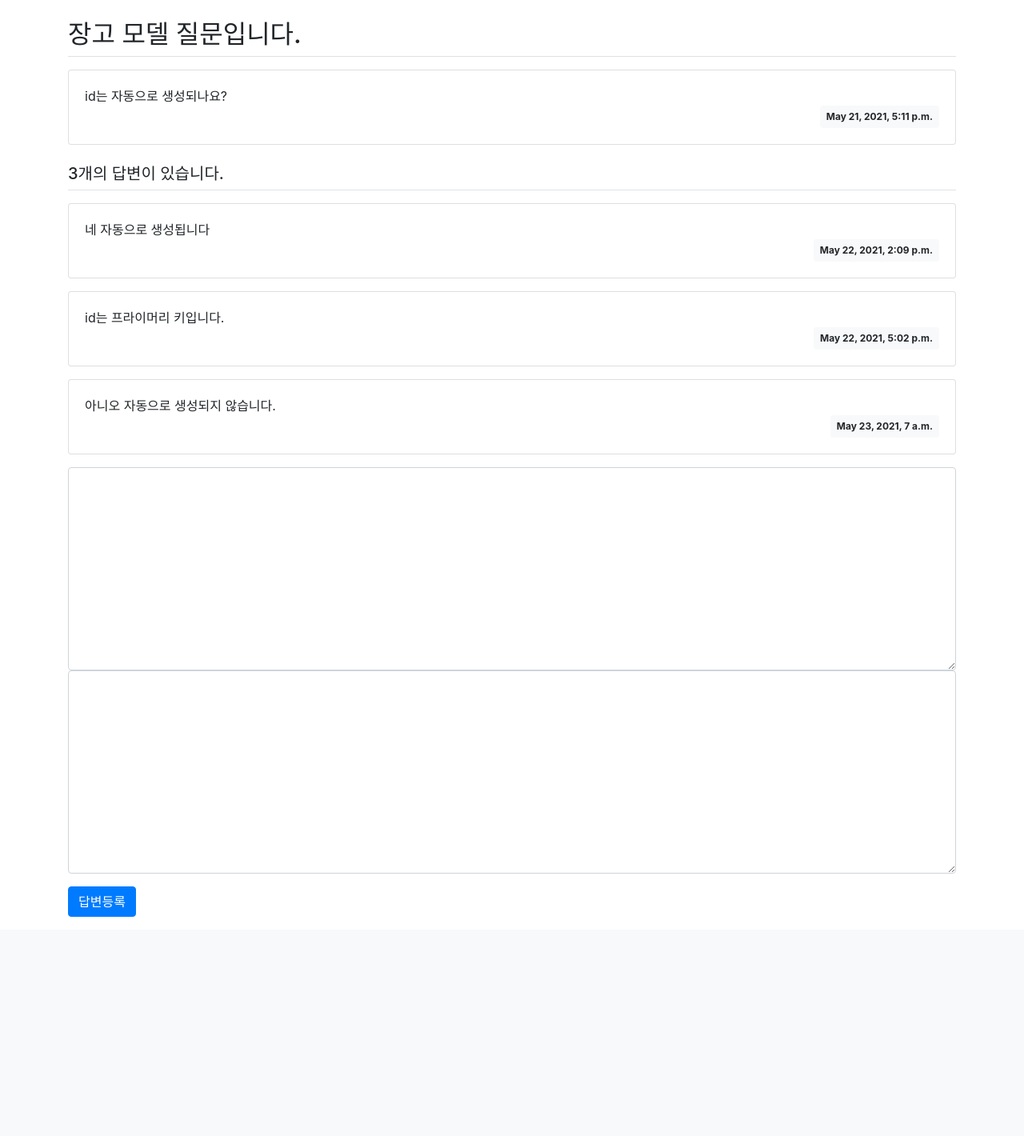
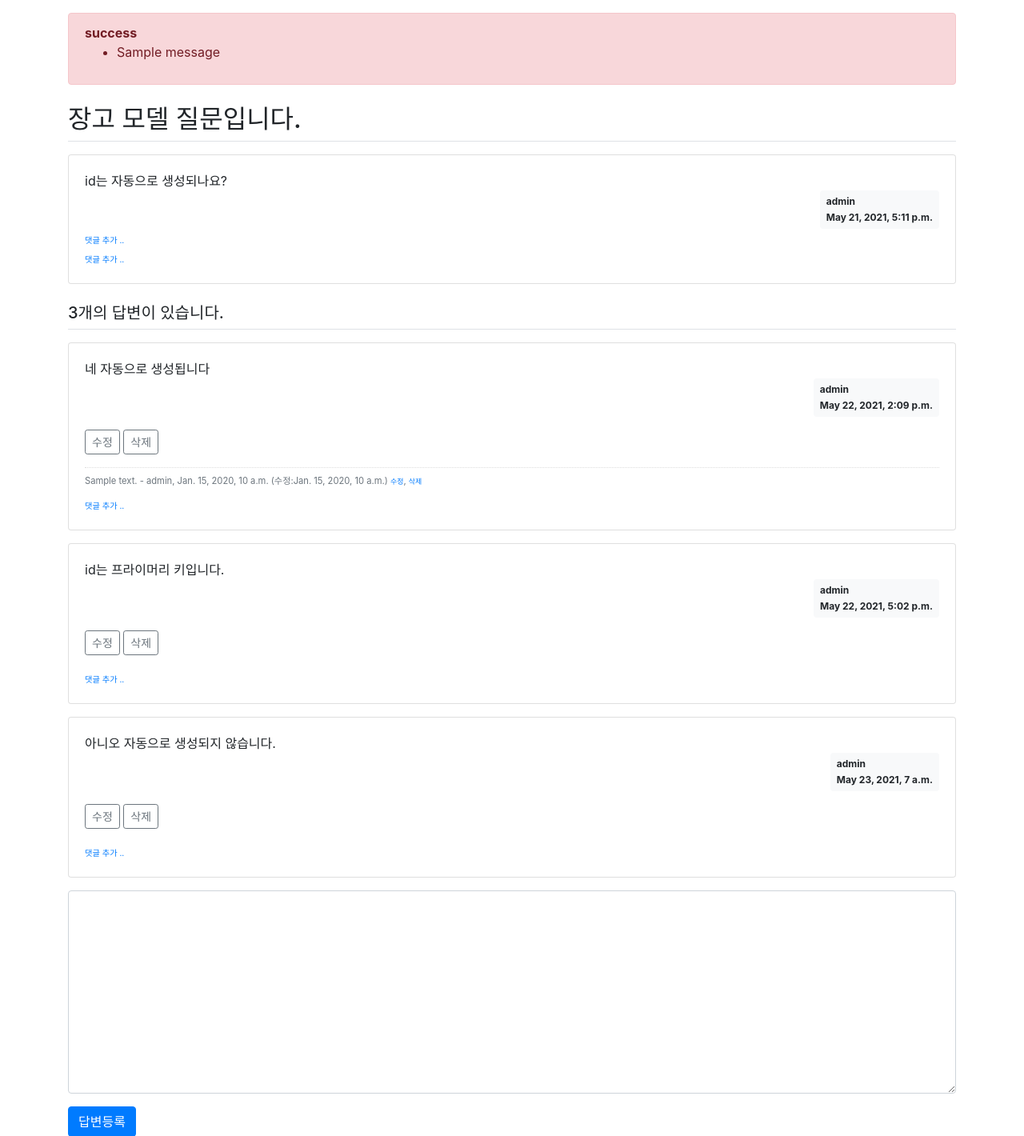
Before and after one commit to joielee09/-DEV-JumpToDjango, a Django app: page /pybo/answer/create/2/ in a window 1280 px wide. Shown: the part 57-1477 px from the top of the page at 80% size. Before the commit the page ends 1203 px from the top, so only its background shows below. Run offline with Django 3.2, Linux system fonts and the light colour scheme; a user stored in the database is signed in; data comes from the database, SQL or seed files in the repository; both versions use the stored data as it was after the commit; tables that the repository leaves empty hold one stand-in row (values such as "Sample post"); one stand-in notice (Sample message) is shown; some libraries are stand-ins or nearby versions.

Commit message:
chapter 03-10

```diff
--- a/mysite/pybo/forms.py
+++ b/mysite/pybo/forms.py
@@ -1,5 +1,6 @@
 from django import forms
 from .models import *
+from pybo.models import Question, Answer, Comment
 
 class QuestionForm(forms.ModelForm):
   class Meta:
@@ -21,3 +22,11 @@ class AnswerForm(forms.ModelForm):
         labels = {
             'content': '답변내용',
         }
+
+class CommentForm(forms.ModelForm):
+    class Meta:
+        model = Comment
+        fields = ['content']
+        labels = {
+            'content': '댓글내용',
+        }
--- a/mysite/pybo/urls.py
+++ b/mysite/pybo/urls.py
@@ -7,5 +7,15 @@ urlpatterns = [
     path('', views.index, name='index'),
     path('<int:question_id>/', views.detail, name='detail'),
     path('answer/create/<int:question_id>/', views.answer_create, name='answer_create'),
-    path('question_create/',views.question_create, name='question_create')
+    path('question_create/',views.question_create, name='question_create'),
+    path('question/modify/<int:question_id>/', views.question_modify, name='question_modify'),
+    path('question/delete/<int:question_id>/', views.question_delete, name='question_delete'),
+    path('answer/modify/<int:answer_id>/', views.answer_modify, name='answer_modify'),
+    path('answer/delete/<int:answer_id>/', views.answer_delete, name='answer_delete'),
+    path('comment/create/question/<int:question_id>/', views.comment_create_question, name='comment_create_question'),
+    path('comment/modify/question/<int:comment_id>/', views.comment_modify_question, name='comment_modify_question'),
+    path('comment/delete/question/<int:comment_id>/', views.comment_delete_question, name='comment_delete_question'),
+    path('comment/create/answer/<int:answer_id>/', views.comment_create_answer, name='comment_create_answer'),
+    path('comment/modify/answer/<int:comment_id>/', views.comment_modify_answer, name='comment_modify_answer'),
+    path('comment/delete/answer/<int:comment_id>/', views.comment_delete_answer, name='comment_delete_answer'),
 ]
--- a/mysite/pybo/views.py
+++ b/mysite/pybo/views.py
@@ -5,6 +5,9 @@ from django.utils import timezone
 from .forms import *
 from django.core.paginator import Paginator
 from django.contrib.auth.decorators import login_required
+from django.contrib import messages
+from .forms import QuestionForm, AnswerForm, CommentForm
+from .models import Question, Answer, Comment
 
 def index(request): # index 함수의 매개변수 request는 장고에 의해 자동으로 전달되는 HTTP 요청 객체.
 
@@ -68,3 +71,187 @@ def question_create(request):
       form = QuestionForm()
     context = {'form': form}
     return render(request, 'pybo/question_form.html', context)
+
+@login_required(login_url='common:login')
+def question_modify(request, question_id):
+    """
+    pybo 질문수정
+    """
+    question = get_object_or_404(Question, pk=question_id)
+    if request.user != question.author:
+        messages.error(request, '수정권한이 없습니다')
+        return redirect('pybo:detail', question_id=question.id)
+
+    if request.method == "POST":
+        form = QuestionForm(request.POST, instance=question)
+        if form.is_valid():
+            question = form.save(commit=False)
+            question.author = request.user
+            question.modify_date = timezone.now()  # 수정일시 저장
+            question.save()
+            return redirect('pybo:detail', question_id=question.id)
+    else:
+        form = QuestionForm(instance=question)
+    context = {'form': form}
+    return render(request, 'pybo/question_form.html', context)
+
+@login_required(login_url='common:login')
+def question_delete(request, question_id):
+    """
+    pybo 질문삭제
+    """
+    question = get_object_or_404(Question, pk=question_id)
+    if request.user != question.author:
+        messages.error(request, '삭제권한이 없습니다')
+        return redirect('pybo:detail', question_id=question.id)
+    question.delete()
+    return redirect('pybo:index')
+
+@login_required(login_url='common:login')
+def answer_modify(request, answer_id):
+    """
+    pybo 답변수정
+    """
+    answer = get_object_or_404(Answer, pk=answer_id)
+    if request.user != answer.author:
+        messages.error(request, '수정권한이 없습니다')
+        return redirect('pybo:detail', question_id=answer.question.id)
+
+    if request.method == "POST":
+        form = AnswerForm(request.POST, instance=answer)
+        if form.is_valid():
+            answer = form.save(commit=False)
+            answer.author = request.user
+            answer.modify_date = timezone.now()
+            answer.save()
+            return redirect('pybo:detail', question_id=answer.question.id)
+    else:
+        form = AnswerForm(instance=answer)
+    context = {'answer': answer, 'form': form}
+    return render(request, 'pybo/answer_form.html', context)
+
+@login_required(login_url='common:login')
+def answer_delete(request, answer_id):
+    """
+    pybo 답변삭제
+    """
+    answer = get_object_or_404(Answer, pk=answer_id)
+    if request.user != answer.author:
+        messages.error(request, '삭제권한이 없습니다')
+    else:
+        answer.delete()
+    return redirect('pybo:detail', question_id=answer.question.id)
+
+@login_required(login_url='common:login')
+def comment_create_question(request, question_id):
+    """
+    pybo 질문댓글등록
+    """
+    question = get_object_or_404(Question, pk=question_id)
+    if request.method == "POST":
+        form = CommentForm(request.POST)
+        if form.is_valid():
+            comment = form.save(commit=False)
+            comment.author = request.user
+            comment.create_date = timezone.now()
+            comment.question = question
+            comment.save()
+            return redirect('pybo:detail', question_id=question.id)
+    else:
+        form = CommentForm()
+    context = {'form': form}
+    return render(request, 'pybo/comment_form.html', context)
+
+@login_required(login_url='common:login')
+def comment_modify_question(request, comment_id):
+    """
+    pybo 질문댓글수정
+    """
+    comment = get_object_or_404(Comment, pk=comment_id)
+    if request.user != comment.author:
+        messages.error(request, '댓글수정권한이 없습니다')
+        return redirect('pybo:detail', question_id=comment.question.id)
+
+    if request.method == "POST":
+        form = CommentForm(request.POST, instance=comment)
+        if form.is_valid():
+            comment = form.save(commit=False)
+            comment.author = request.user
+            comment.modify_date = timezone.now()
+            comment.save()
+            return redirect('pybo:detail', question_id=comment.question.id)
+    else:
+        form = CommentForm(instance=comment)
+    context = {'form': form}
+    return render(request, 'pybo/comment_form.html', context)
+
+@login_required(login_url='common:login')
+def comment_delete_question(request, comment_id):
+    """
+    pybo 질문댓글삭제
+    """
+    comment = get_object_or_404(Comment, pk=comment_id)
+    if request.user != comment.author:
+        messages.error(request, '댓글삭제권한이 없습니다')
+        return redirect('pybo:detail', question_id=comment.question.id)
+    else:
+        comment.delete()
+    return redirect('pybo:detail', question_id=comment.question.id)
+
+@login_required(login_url='common:login')
+def comment_create_answer(request, answer_id):
+    """
+    pybo 답글댓글등록
+    """
+    answer = get_object_or_404(Answer, pk=answer_id)
+    if request.method == "POST":
+        form = CommentForm(request.POST)
+        if form.is_valid():
+            comment = form.save(commit=False)
+            comment.author = request.user
+            comment.create_date = timezone.now()
+            comment.answer = answer
+            comment.save()
+            return redirect('pybo:detail', question_id=comment.answer.question.id)
+    else:
+        form = CommentForm()
+    context = {'form': form}
+    return render(request, 'pybo/comment_form.html', context)
+
+
+@login_required(login_url='common:login')
+def comment_modify_answer(request, comment_id):
+    """
+    pybo 답글댓글수정
+    """
+    comment = get_object_or_404(Comment, pk=comment_id)
+    if request.user != comment.author:
+        messages.error(request, '댓글수정권한이 없습니다')
+        return redirect('pybo:detail', question_id=comment.answer.question.id)
+
+    if request.method == "POST":
+        form = CommentForm(request.POST, instance=comment)
+        if form.is_valid():
+            comment = form.save(commit=False)
+            comment.author = request.user
+            comment.modify_date = timezone.now()
+            comment.save()
+            return redirect('pybo:detail', question_id=comment.answer.question.id)
+    else:
+        form = CommentForm(instance=comment)
+    context = {'form': form}
+    return render(request, 'pybo/comment_form.html', context)
+
+
+@login_required(login_url='common:login')
+def comment_delete_answer(request, comment_id):
+    """
+    pybo 답글댓글삭제
+    """
+    comment = get_object_or_404(Comment, pk=comment_id)
+    if request.user != comment.author:
+        messages.error(request, '댓글삭제권한이 없습니다')
+        return redirect('pybo:detail', question_id=comment.answer.question.id)
+    else:
+        comment.delete()
+    return redirect('pybo:detail', question_id=comment.answer.question.id)
--- /dev/null
+++ b/mysite/static/style.css
@@ -0,0 +1,4 @@
+.comment {
+    border-top:dotted 1px #ddd;
+    font-size:0.7em;
+}
--- a/mysite/templates/base.html
+++ b/mysite/templates/base.html
@@ -21,5 +21,9 @@
 <script src="{% static 'jquery-3.6.0.min.js' %}"></script>
 <!-- Bootstrap JS -->
 <script src="{% static 'bootstrap.min.js' %}"></script>
+<!-- 자바스크립트 Start -->
+{% block script %}
+{% endblock %}
+<!-- 자바스크립트 End -->
 </body>
 </html>
--- a/mysite/templates/pybo/question_detail.html
+++ b/mysite/templates/pybo/question_detail.html
@@ -2,15 +2,90 @@
 {% block content %}
 
 <div class="container my-3">
+    <!-- 사용자오류 표시 -->
+    {% if messages %}
+    <div class="alert alert-danger my-3" role="alert">
+    {% for message in messages %}
+        <strong>{{ message.tags }}</strong>
+        <ul><li>{{ message.message }}</li></ul>
+    {% endfor %}
+    </div>
+    {% endif %}
     <h2 class="border-bottom py-2">{{ question.subject }}</h2>
     <div class="card my-3">
         <div class="card-body">
             <div class="card-text" style="white-space: pre-line;">{{ question.content }}</div>
             <div class="d-flex justify-content-end">
-                <div class="badge badge-light p-2">
-                    {{ question.create_date }}
+                {% if question.modify_date %}
+                <div class="badge badge-light p-2 text-left mx-3">
+                    <div class="mb-2">modified at</div>
+                    <div>{{ question.modify_date }}</div>
+                </div>
+                {% endif %}
+                <div class="badge badge-light p-2 text-left">
+                    <div class="mb-2">{{ question.author.username }}</div>
+                    <div>{{ question.create_date }}</div>
                 </div>
             </div>
+            {% if request.user == answer.author %}
+            <div class="my-3">
+                <a href="{% url 'pybo:answer_modify' answer.id  %}"
+                class="btn btn-sm btn-outline-secondary">수정</a>
+                <a href="#" class="delete btn btn-sm btn-outline-secondary "
+                    data-uri="{% url 'pybo:answer_delete' answer.id  %}">삭제</a>
+            </div>
+            {% endif %}
+            <!-- 질문 댓글 Start -->
+            {% if question.comment_set.count > 0 %}
+            <div class="mt-3">
+            {% for comment in question.comment_set.all %}
+                <div class="comment py-2 text-muted">
+                    <span style="white-space: pre-line;">{{ comment.content }}</span>
+                    <span>
+                        - {{ comment.author }}, {{ comment.create_date }}
+                        {% if comment.modify_date %}
+                        (수정:{{ comment.modify_date }})
+                        {% endif %}
+                    </span>
+                    {% if request.user == comment.author %}
+                    <a href="{% url 'pybo:comment_modify_question' comment.id  %}" class="small">수정</a>,
+                    <a href="#" class="small delete"
+                    data-uri="{% url 'pybo:comment_delete_question' comment.id  %}">삭제</a>
+                    {% endif %}
+                </div>
+        {% endfor %}
+        </div>
+        {% endif %}
+        <div>
+            <a href="{% url 'pybo:comment_create_question' question.id  %}"
+                class="small"><small>댓글 추가 ..</small></a>
+        </div>
+        <!-- 질문 댓글 End -->
+        {% if question.comment_set.count > 0 %}
+            <div class="mt-3">
+            {% for comment in question.comment_set.all %}
+                <div class="comment py-2 text-muted">
+                    <span style="white-space: pre-line;">{{ comment.content }}</span>
+                    <span>
+                        - {{ comment.author }}, {{ comment.create_date }}
+                        {% if comment.modify_date %}
+                        (수정:{{ comment.modify_date }})
+                        {% endif %}
+                    </span>
+                    {% if request.user == comment.author %}
+                    <a href="{% url 'pybo:comment_modify_question' comment.id  %}" class="small">수정</a>,
+                    <a href="#" class="small delete"
+                       data-uri="{% url 'pybo:comment_delete_question' comment.id  %}">삭제</a>
+                    {% endif %}
+                </div>
+            {% endfor %}
+            </div>
+            {% endif %}
+            <div>
+                <a href="{% url 'pybo:comment_create_question' question.id  %}"
+                   class="small"><small>댓글 추가 ..</small></a>
+            </div>
+            <!-- 질문 댓글 End -->
         </div>
     </div>
     <h5 class="border-bottom my-3 py-2">{{question.answer_set.count}}개의 답변이 있습니다.</h5>
@@ -19,9 +94,48 @@
         <div class="card-body">
             <div class="card-text" style="white-space: pre-line;">{{ answer.content }}</div>
             <div class="d-flex justify-content-end">
-                <div class="badge badge-light p-2">
-                    {{ answer.create_date }}
+                {% if answer.modify_date %}
+                <div class="badge badge-light p-2 text-left mx-3">
+                    <div class="mb-2">modified at</div>
+                    <div>{{ answer.modify_date }}</div>
                 </div>
+                {% endif %}
+                <div class="badge badge-light p-2 text-left">
+                    <div class="mb-2">{{ answer.author.username }}</div>
+                    <div>{{ answer.create_date }}</div>
+                </div>
+            </div>
+            {% if request.user == answer.author %}
+            <div class="my-3">
+                <a href="{% url 'pybo:answer_modify' answer.id  %}"
+                   class="btn btn-sm btn-outline-secondary">수정</a>
+                <a href="#" class="delete btn btn-sm btn-outline-secondary "
+                   data-uri="{% url 'pybo:answer_delete' answer.id  %}">삭제</a>
+            </div>
+            {% endif %}
+            {% if answer.comment_set.count > 0 %}
+            <div class="mt-3">
+            {% for comment in answer.comment_set.all %}
+                <div class="comment py-2 text-muted">
+                    <span style="white-space: pre-line;">{{ comment.content }}</span>
+                    <span>
+                        - {{ comment.author }}, {{ comment.create_date }}
+                        {% if comment.modify_date %}
+                        (수정:{{ comment.modify_date }})
+                        {% endif %}
+                    </span>
+                    {% if request.user == comment.author %}
+                    <a href="{% url 'pybo:comment_modify_answer' comment.id  %}" class="small">수정</a>,
+                    <a href="#" class="small delete"
+                       data-uri="{% url 'pybo:comment_delete_answer' comment.id  %}">삭제</a>
+                    {% endif %}
+                </div>
+            {% endfor %}
+            </div>
+            {% endif %}
+            <div>
+                <a href="{% url 'pybo:comment_create_answer' answer.id  %}"
+                   class="small"><small>댓글 추가 ..</small></a>
             </div>
         </div>
     </div>
@@ -40,10 +154,20 @@
         {% endif %}
         <div class="form-group">
             <textarea {% if not user.is_authenticated %}disabled{% endif %}
-                name="content" id="content" class="form-control" rows="10"></textarea>
-            <textarea name="content" id="content" class="form-control" rows="10"></textarea>
+            name="content" id="content" class="form-control" rows="10"></textarea>
         </div>
         <input type="submit" value="답변등록" class="btn btn-primary">
     </form>
 </div>
 {% endblock %}
+{% block script %}
+<script type='text/javascript'>
+$(document).ready(function(){
+    $(".delete").on('click', function() {
+        if(confirm("정말로 삭제하시겠습니까?")) {
+            location.href = $(this).data('uri');
+        }
+    });
+});
+</script>
+{% endblock %}
```
Also changed, not shown: mysite/pybo/models.py (+10 -0 lines), mysite/templates/pybo/answer_form.html (added, +16 -0 lines), mysite/templates/pybo/comment_form.html (added, +17 -0 lines), mysite/templates/pybo/question_list.html (+7 -6 lines), mysite/db.sqlite3, mysite/pybo/migrations/0004_auto_20210529_0123.py (added), mysite/pybo/migrations/0005_comment.py (added).
